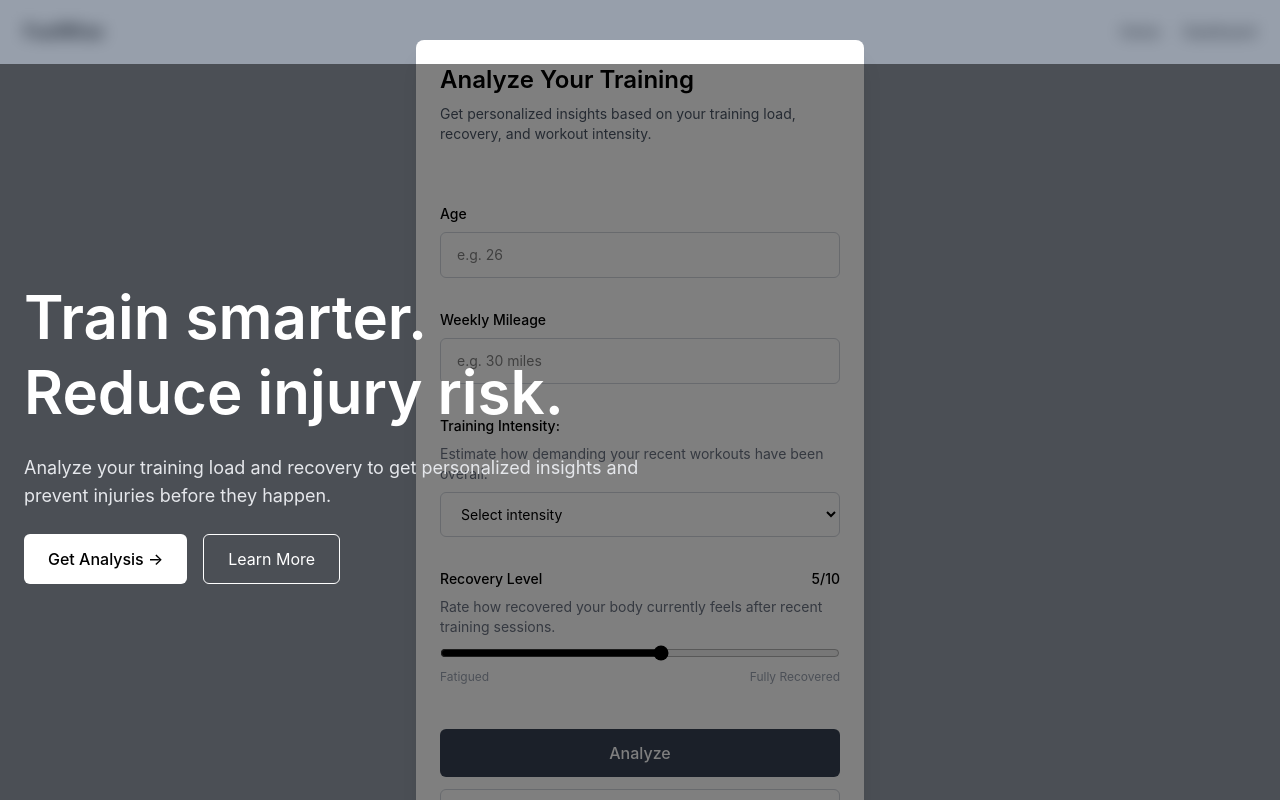
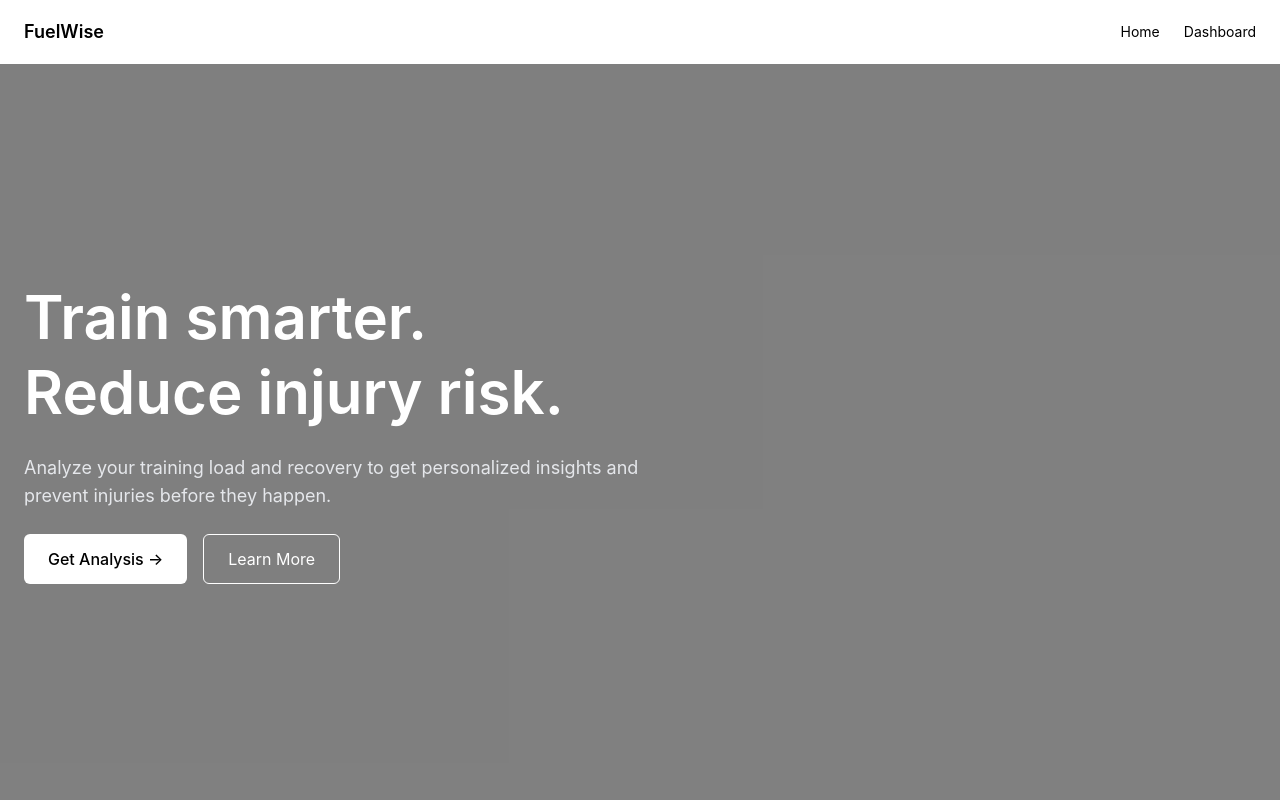
Before and after one commit to zstem001hz-droid/fuelwise-health, a React (Vite) app: page / in a window 1280 px wide. Built offline with nearby package versions, Linux system fonts and the light colour scheme.

Commit message:
feat(home): add AnalysisModal wiring setup with isModalOpen state and open handler

```diff
--- a/src/App.tsx
+++ b/src/App.tsx
@@ -1,4 +1,4 @@
-import AnalysisModal from "./components/Modal/AnalysisModal";
+
 import Navbar from "./components/Navbar/Navbar";
 import HomePage from "./pages/HomePage";
 import { Routes, Route } from "react-router-dom";
@@ -13,7 +13,7 @@ export default function App() {
     <>
       <main>
         <Navbar />
-        <AnalysisModal onClose={() => console.log("Modal closed")} />
+
 
         <Routes>
           <Route path="/" element={<HomePage />} />
--- a/src/pages/HomePage.tsx
+++ b/src/pages/HomePage.tsx
@@ -1,4 +1,14 @@
+import { useState } from "react";
+import AnalysisModal from "../components/Modal/AnalysisModal";
+
 export default function HomePage() {
+    const [isModalOpen, setIsModalOpen] = useState(false);
+
+    const openModal = () => {
+        setIsModalOpen(true);
+    };
+
+
   return (
     <section className="relative w-full min-h-[calc(100vh-64px)] overflow-hidden">
 
```
